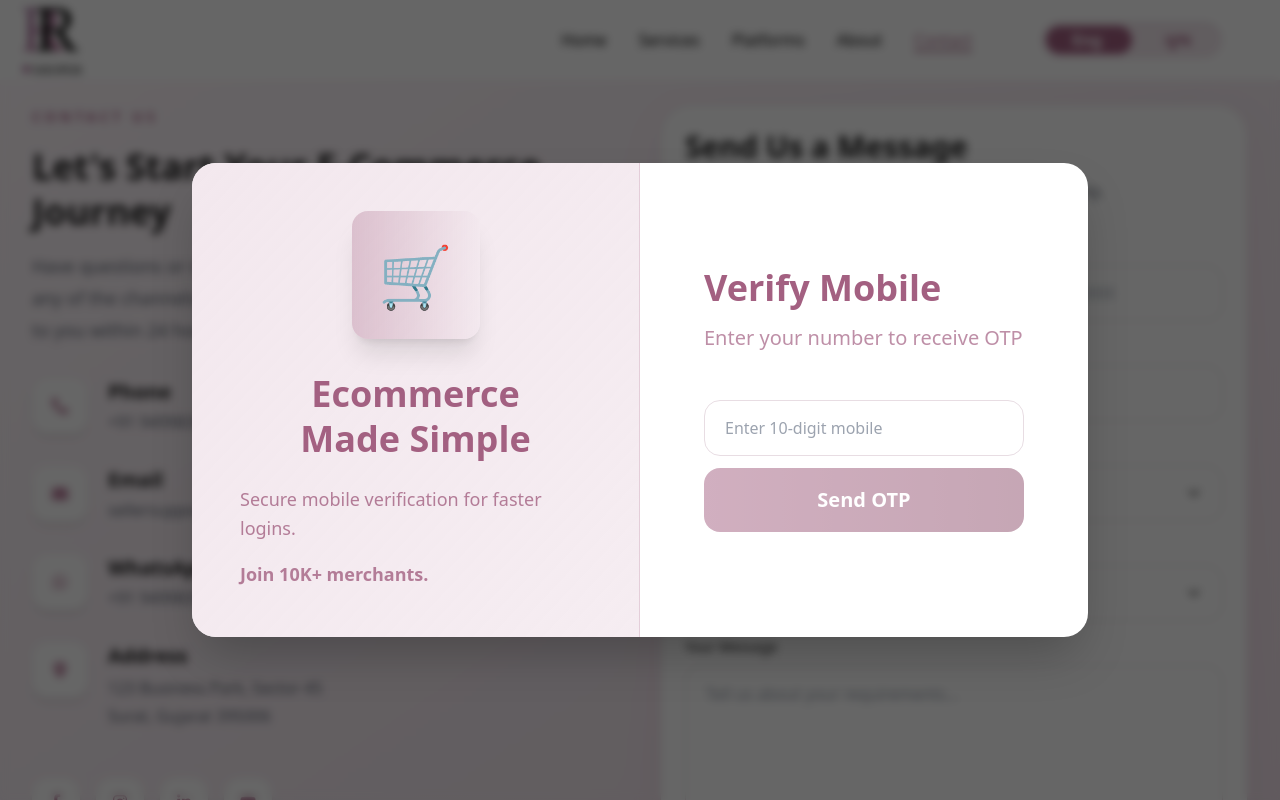
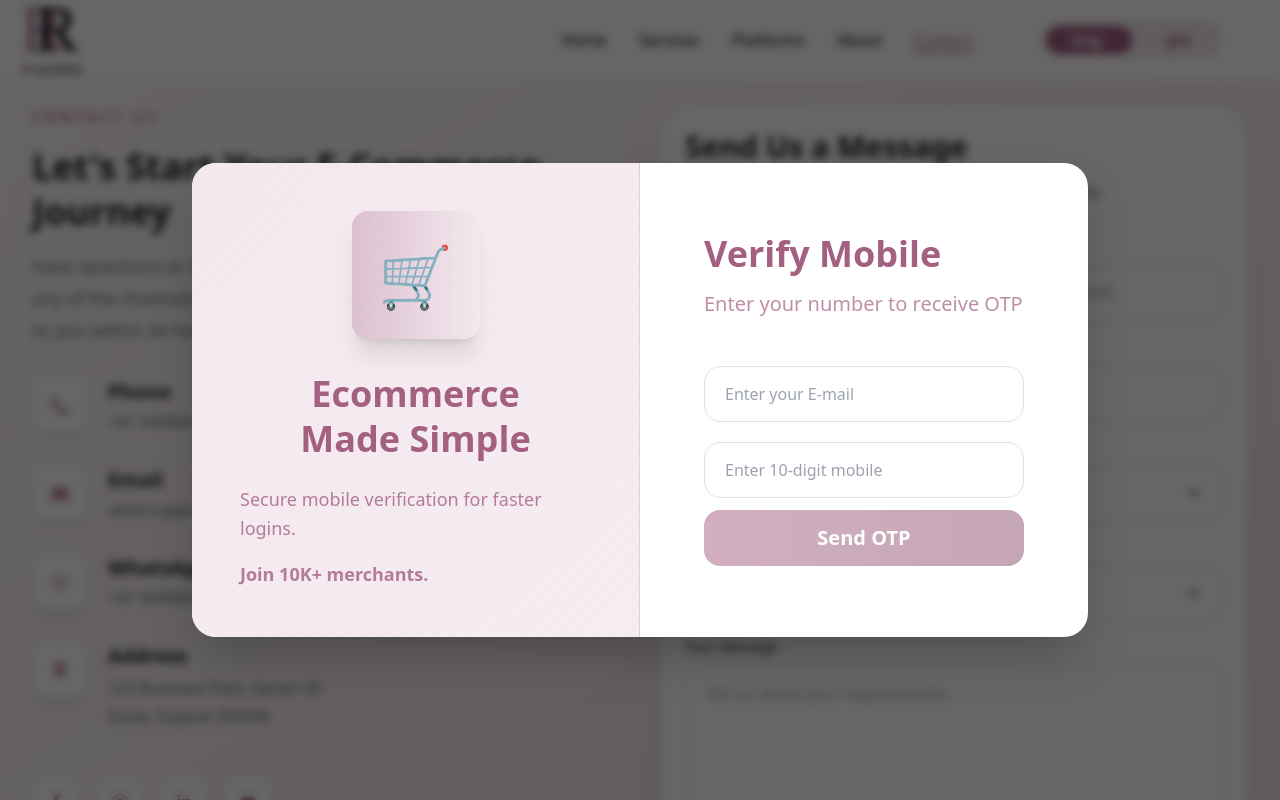
Before and after one commit to vyomPriyesh/rr-shoper, a React (Vite) app: page /contact in a window 1280 px wide. Shown: the top 800 px of the page. Built offline with nearby package versions, Linux system fonts and the light colour scheme.

Commit message:
add email fro otp

```diff
--- a/src/components/sections/MobileLogin.jsx
+++ b/src/components/sections/MobileLogin.jsx
@@ -1,6 +1,6 @@
 import React, { useEffect, useState } from "react";
 import InputField from "../ui/InputField";
-import { useMutation } from "@tanstack/react-query";
+import { useMutation, useQuery } from "@tanstack/react-query";
 import api from "../../config/api";
 import apiList from "../../config/apiList";
 import { useToast } from "../../context/ToastContext";
@@ -13,9 +13,35 @@ const FirstAuthModal = ({ isOpen, onClose }) => {
     const { showToast } = useToast();
 
     const [mobile, setMobile] = useState("");
+    const [email, setEmail] = useState("")
     const [otp, setOtp] = useState("");
     const [otpSent, setOtpSent] = useState(false);
     const [seconds, setSeconds] = useState(30);
+
+    const { data: customerMobile, refetch: findUserRefetch, isError, } = useQuery({
+        queryKey: ['findUser'],
+        queryFn: () => api.get(auth.findCustomer(email)),
+        enabled: false,
+        select: ({ data }) => {
+            return data.data.mobile
+        }
+    })
+
+    useEffect(() => {
+        if (customerMobile && !isError) {
+            setMobile(customerMobile)
+        } else {
+            setMobile("")
+        }
+    }, [customerMobile, isError])
+
+    useEffect(() => {
+        const isValid = /^[^\s@]+@[^\s@]+\.[^\s@]+$/.test(String(email || ""))
+        if (isValid) {
+            findUserRefetch()
+        }
+    }, [email])
+
 
     useEffect(() => {
         if (!otpSent || seconds === 0) return;
@@ -27,14 +53,14 @@ const FirstAuthModal = ({ isOpen, onClose }) => {
         return () => clearInterval(timer);
     }, [otpSent, seconds]);
 
-    const { mutate: handleSendOtp } = useMutation({
+    const { mutate: handleSendOtp, isPending } = useMutation({
         mutationFn: async () => {
-            const response = await api.post(auth.sendOtp, { mobile });
+            const response = await api.post(auth.sendOtp, { mobile, email });
             return response.data;
         },
-        onSuccess: ({ data }) => {
+        onSuccess: ({ data, message }) => {
             if (mobile.length === 10) {
-                showToast(data.result.otp, "success")
+                showToast(message, "success")
                 setOtp("");
                 setOtpSent(true);
                 setSeconds(30);
@@ -57,6 +83,10 @@ const FirstAuthModal = ({ isOpen, onClose }) => {
                 ...data.result.user,
                 token: data.result.token
             }));
+        },
+        onError: ({ response }) => {
+            const message = response.data.error.error_message
+            showToast(message, "warning");
         }
     });
 
@@ -163,11 +193,22 @@ const FirstAuthModal = ({ isOpen, onClose }) => {
 
                                 <form onSubmit={handleFormSubmit} className="space-y-3">
                                     {/* Phone Input */}
-                                    <div className="animate-slideUp">
+                                    <div className="animate-slideUp space-y-5">
+                                        <InputField
+                                            type="text"
+                                            value={email}
+                                            placeholder="Enter your E-mail"
+                                            onChange={(e) =>
+                                                setEmail(
+                                                    e.target.value
+                                                )
+                                            }
+                                        />
                                         <InputField
                                             type="tel"
                                             maxLength={10}
                                             value={mobile}
+                                            disabled={customerMobile && !isError}
                                             placeholder="Enter 10-digit mobile"
                                             onChange={(e) =>
                                                 setMobile(
@@ -181,9 +222,9 @@ const FirstAuthModal = ({ isOpen, onClose }) => {
                                         <button
                                             type="submit"
                                             // onClick={handleSendOtp}
-                                            disabled={mobile.length !== 10}
+                                            disabled={!email || mobile.length !== 10}
                                             className="
-                        w-full h-14 md:h-16 rounded-2xl
+                        w-full h-12 md:h-14 rounded-2xl
                         bg-gradient-to-r from-[#A36081] to-[#8D4F6C]
                         text-white text-lg md:text-xl font-bold
                         shadow-xl hover:shadow-2xl
--- a/src/config/apiList.js
+++ b/src/config/apiList.js
@@ -4,6 +4,7 @@ const apiList = () => {
             sendOtp: "send-otp",
             verifyOtp: "verify-otp",
             profile: "profile",
+            findCustomer: (email) => `findCustomer/${email}`,
         },
 
         images: {
```
Also changed, not shown: 4 other files (tests, documents, lock files or other folders).
